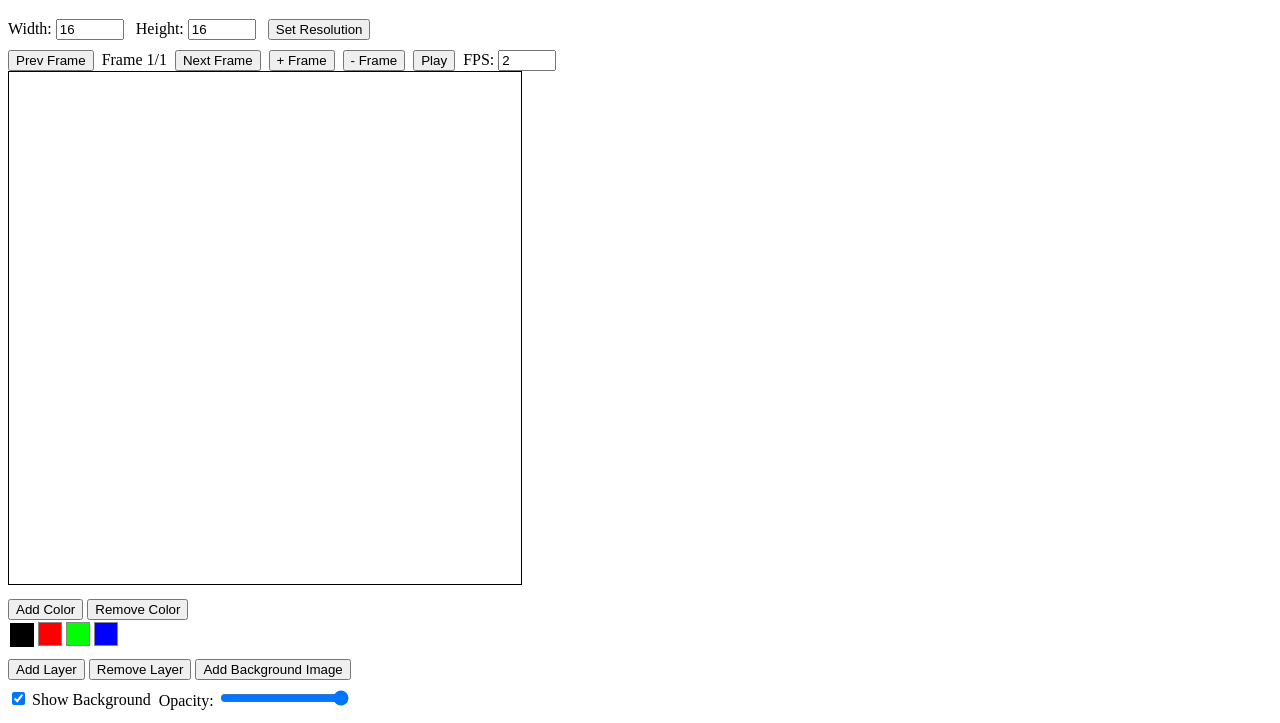
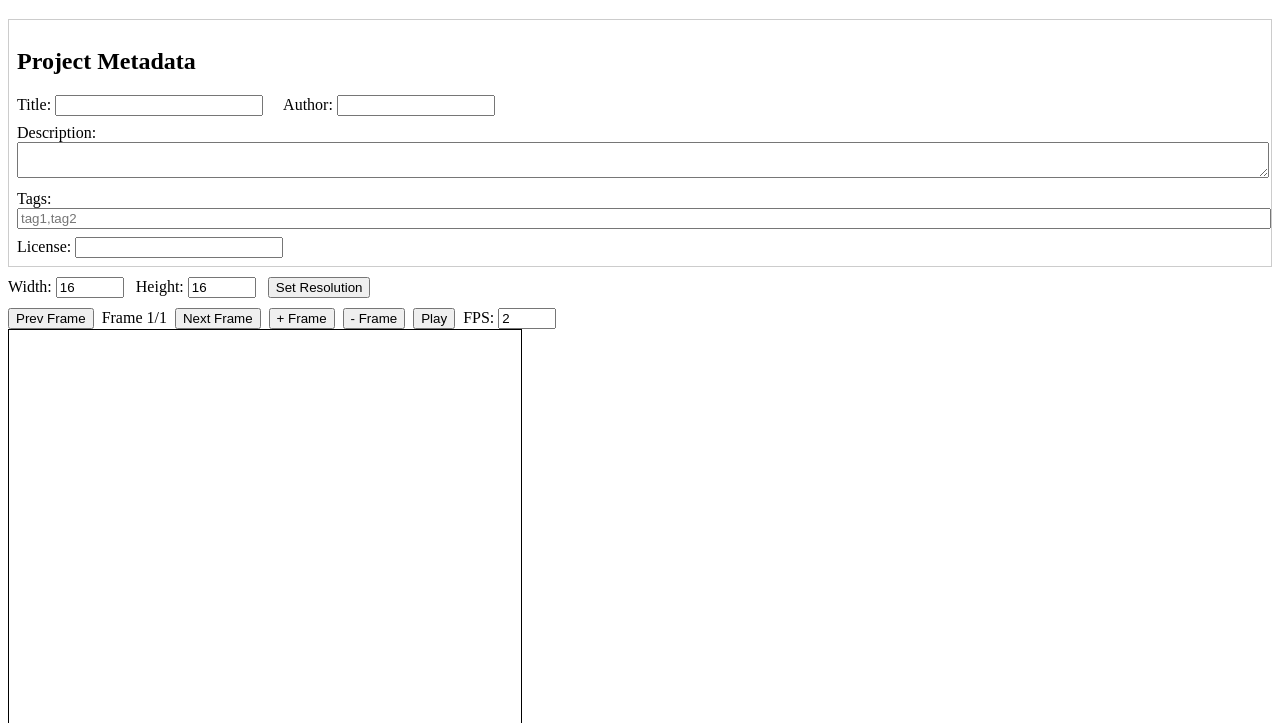
Before and after one commit to popcoondev/mrpaf-editor, a plain HTML site: page packages/editor/index.html in a window 1280 px wide. Shown: the part 61-784 px from the top of the page. Drawn offline with Linux system fonts and the light colour scheme.

Commit message:
feat: add schema root and metadata editing panel

```diff
--- a/packages/core/index.js
+++ b/packages/core/index.js
@@ -1,8 +1,26 @@
 // MRPAF core module: create and manage MRPAF project data
 export function createEmptyProject(width = 16, height = 16) {
+  const now = new Date().toISOString();
   return {
+    // JSON Schema reference for MRPAF v2.0.1
+    "$schema": "https://mrpaf.org/schemas/v2.0.1/mrpaf.schema.json",
+    // Format identifier
+    format: "MRPAF",
+    // Format version
     version: "2.0.1",
-    metadata: {},
+    // Project metadata
+    metadata: {
+      title: "",
+      author: "",
+      created: now,
+      modified: now,
+      description: "",
+      tags: [],
+      license: "",
+      work: { series: "", character: "", scene: "", variation: "" },
+      tool: { name: "MRPAF Editor MVP", version: "2.0.1", exporter: "MRPAF Editor MVP" },
+      compatibility: { minVersion: "2.0.1", features: [] }
+    },
     coordinateSystem: { xOffset: 0, yOffset: 0 },
     canvas: { width, height },
     // Default palette: black, red, green, blue
--- a/packages/editor/index.html
+++ b/packages/editor/index.html
@@ -19,6 +19,21 @@
 </head>
 <body>
   <h1>MRPAF Editor MVP</h1>
+  <!-- Project Metadata -->
+  <div id="metadata-panel" style="margin-top:10px; border:1px solid #ccc; padding:8px;">
+    <h2>Project Metadata</h2>
+    <label>Title: <input type="text" id="meta-title" style="width:200px;" /></label>
+    <label style="margin-left:16px;">Author: <input type="text" id="meta-author" style="width:150px;" /></label>
+    <div style="margin-top:8px;">
+      <label>Description:<br/><textarea id="meta-description" rows="2" style="width:100%;"></textarea></label>
+    </div>
+    <div style="margin-top:8px;">
+      <label>Tags: <input type="text" id="meta-tags" placeholder="tag1,tag2" style="width:100%;" /></label>
+    </div>
+    <div style="margin-top:8px;">
+      <label>License: <input type="text" id="meta-license" style="width:200px;" /></label>
+    </div>
+  </div>
   <!-- Resolution controls -->
   <div id="resolution-controls" style="margin-top:10px;">
     <label for="canvas-width">Width:</label>
--- a/packages/editor/main.js
+++ b/packages/editor/main.js
@@ -36,6 +36,34 @@ function syncLayerGridToggles() {
   layerGridToggles = project.layers.map((_, idx) => layerGridToggles[idx] || false);
 }
 syncLayerGridToggles();
+// --- Metadata panel setup ---
+const metaTitle = document.getElementById('meta-title');
+const metaAuthor = document.getElementById('meta-author');
+const metaDescription = document.getElementById('meta-description');
+const metaTags = document.getElementById('meta-tags');
+const metaLicense = document.getElementById('meta-license');
+/** Populate metadata inputs from the project object */
+function updateMetadataPanel() {
+  metaTitle.value = project.metadata.title || '';
+  metaAuthor.value = project.metadata.author || '';
+  metaDescription.value = project.metadata.description || '';
+  metaTags.value = (project.metadata.tags || []).join(',');
+  metaLicense.value = project.metadata.license || '';
+}
+// Initialize metadata panel
+updateMetadataPanel();
+// Update metadata on user input
+[metaTitle, metaAuthor, metaDescription, metaTags, metaLicense].forEach(input => {
+  input.addEventListener('input', () => {
+    pushHistory();
+    project.metadata.title = metaTitle.value;
+    project.metadata.author = metaAuthor.value;
+    project.metadata.description = metaDescription.value;
+    project.metadata.tags = metaTags.value.split(',').map(s => s.trim()).filter(s => s);
+    project.metadata.license = metaLicense.value;
+    project.metadata.modified = new Date().toISOString();
+  });
+});
 // History stacks for undo/redo
 let undoStack = [];
 let redoStack = [];
@@ -83,6 +111,8 @@ document.getElementById('set-resolution').addEventListener('click', () => {
   renderLayers();
   renderCanvas();
   updateUndoRedoButtons();
+  // Reset metadata panel after new project
+  if (typeof updateMetadataPanel === 'function') updateMetadataPanel();
 });
 // Zoom and pan state
 let zoom = 1;
@@ -762,6 +792,8 @@ importFileInput.addEventListener('change', (e) => {
         }
         project = imported;
         syncLayerGridToggles();
+        // Refresh metadata inputs
+        if (typeof updateMetadataPanel === 'function') updateMetadataPanel();
         width = project.canvas.width;
         height = project.canvas.height;
         palette = project.palette;
```
